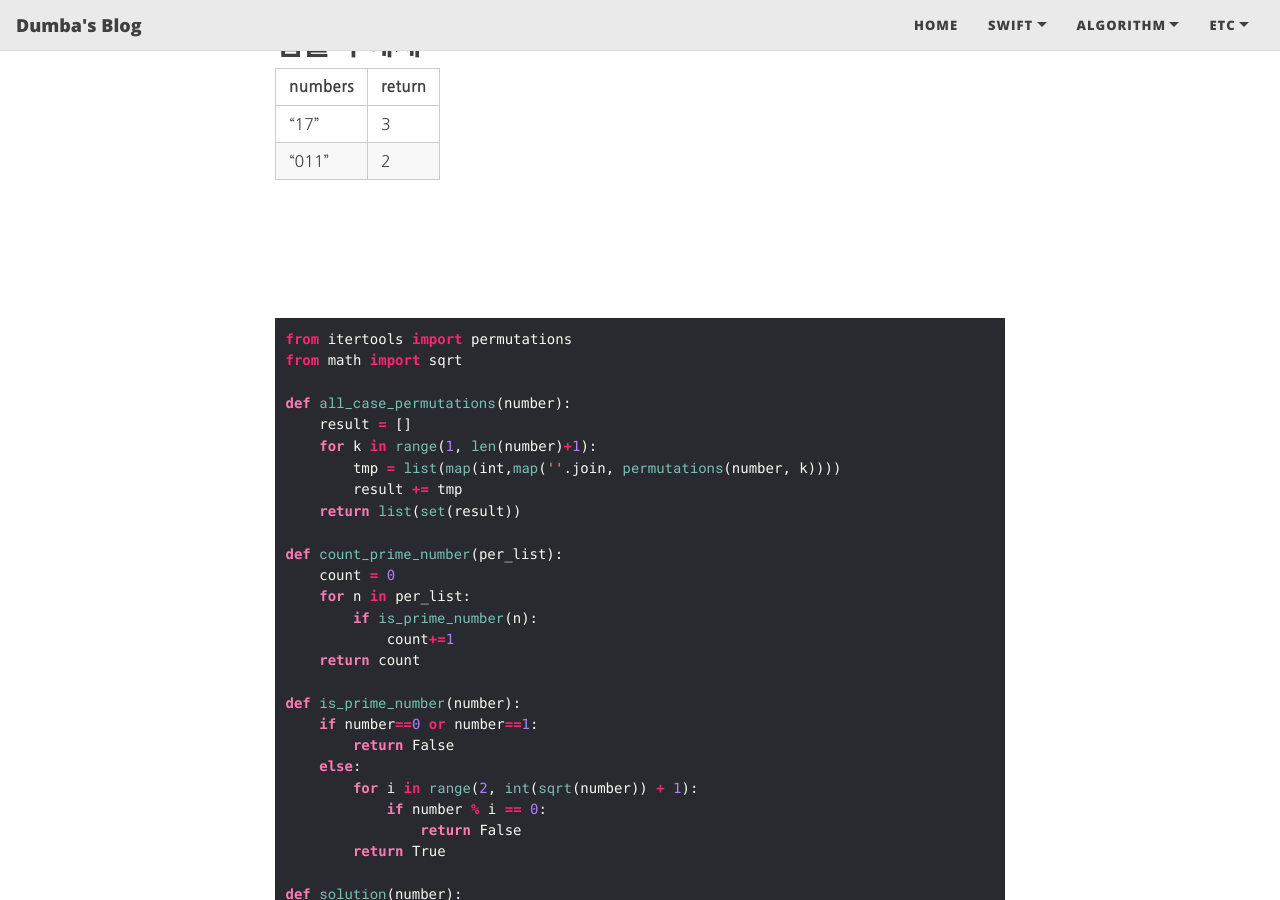
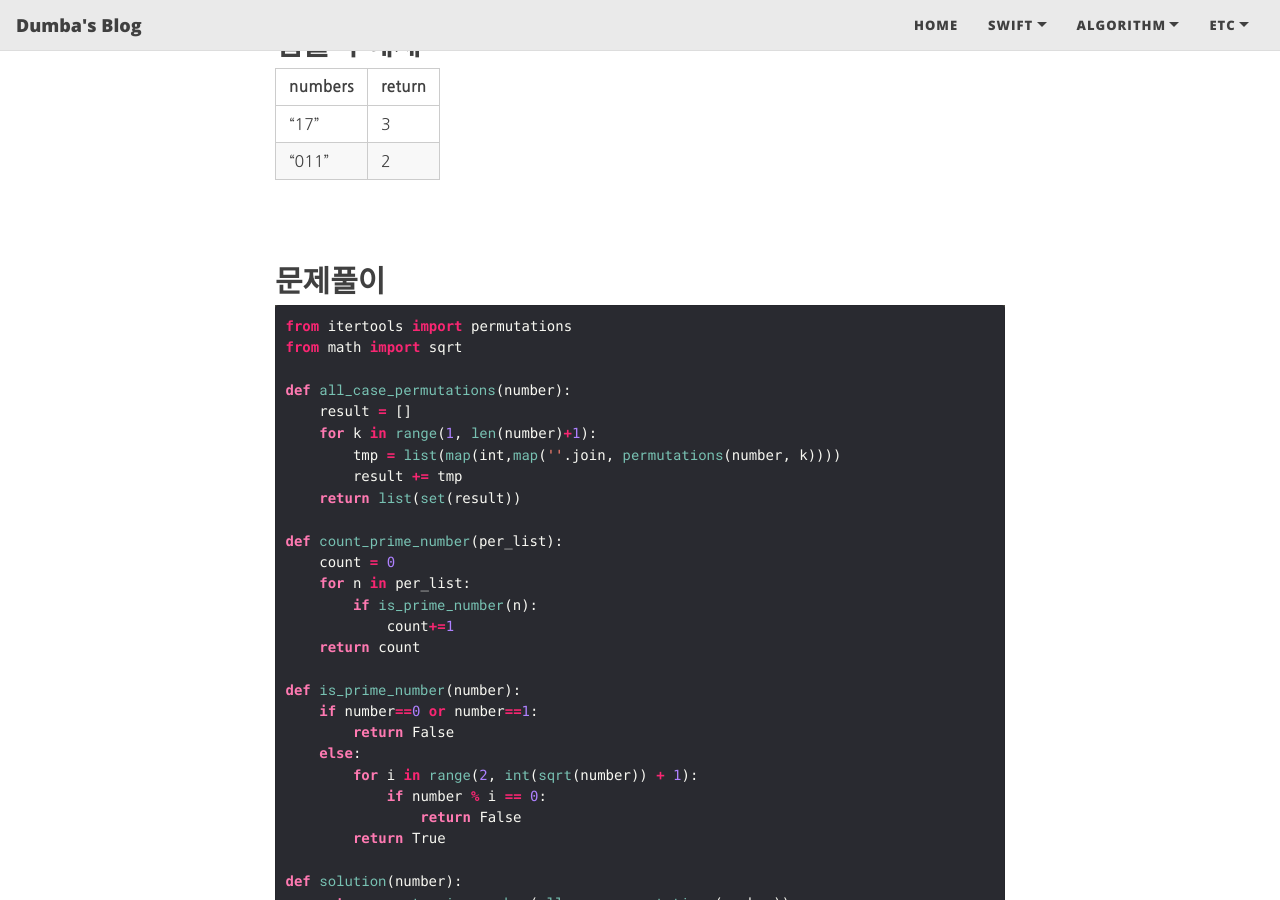
Before and after one commit to ghis22130/ghis22130.github.io, a Jekyll site: the page built from _posts/Python/2021-05-22-프로그래머스_완전탐색_소수찾기.md, in a window 1280 px wide and 900 px high, scrolled down 560 px. Built offline with Jekyll 4.4.1, drawn with Linux system fonts in a browser that asks for light colours; nearby versions of some CDN libraries.

Commit message:
docs: post new algorithm with python

````diff
--- a/_posts/Python/2021-05-22-프로그래머스_완전탐색_소수찾기.md
+++ b/_posts/Python/2021-05-22-프로그래머스_완전탐색_소수찾기.md
@@ -26,8 +26,7 @@ category: [Python]
 
 &nbsp;
 
-&nbsp;
-
+## 문제풀이
 ```python
 from itertools import permutations
 from math import sqrt
````
